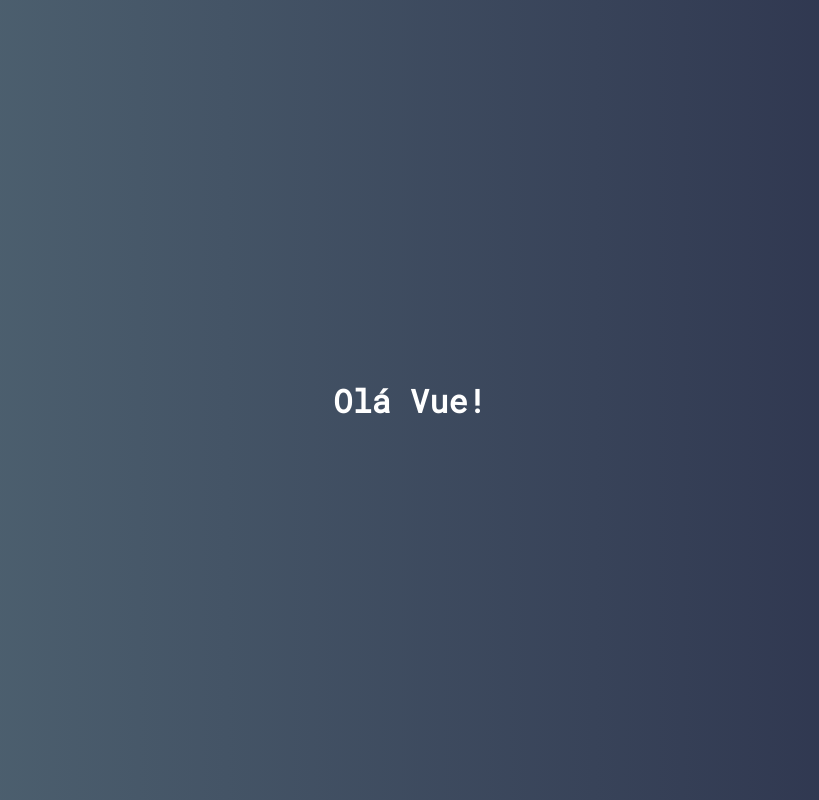
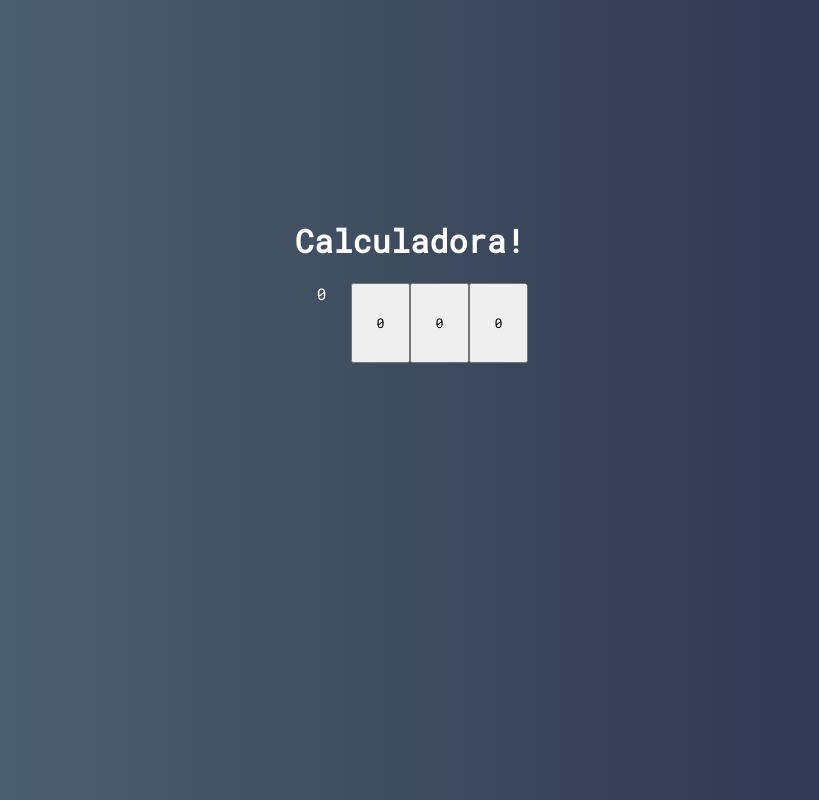
Before and after one commit to hervesson/calculator, a Vue app: page / in a window 1280 px wide. Shown: the whole page, without its empty margins (230-1049 px from the left). Built offline with nearby package versions, Linux system fonts and the light colour scheme.

Commit message:
Criando componentes

```diff
--- a/src/App.vue
+++ b/src/App.vue
@@ -1,14 +1,15 @@
 <template>
     <div id="app">
-        <h1>Olá Vue!</h1>
+        <h1>Calculadora!</h1>
+        <Calculator />
     </div>
 </template>
 
 <script>
+    import Calculator from  './main/Calculator'
     export default {
-
+        components: { Calculator }
     }
-
 </script>
 
 <style>
--- /dev/null
+++ b/src/components/Button.vue
@@ -0,0 +1,14 @@
+<template>
+    <button class="button">
+        0
+    </button>
+</template>
+
+<script>
+    export default {
+        name: 'ButtonLayout'
+    }
+</script>
+
+<style>
+</style>
--- /dev/null
+++ b/src/components/Display.vue
@@ -0,0 +1,14 @@
+<template>
+    <div class="button">
+        0
+    </div>
+</template>
+
+<script>
+    export default {
+        name: 'DisplayLayout'
+    }
+</script>
+
+<style>
+</style>
--- /dev/null
+++ b/src/main/Calculator.vue
@@ -0,0 +1,31 @@
+<template>
+    <div class="calculator">
+        <Display />
+        <Button />
+        <Button />
+        <Button />
+    </div>
+</template>
+
+<script>
+    import Display from '../components/Display'
+    import Button from '../components/Button'
+
+    export default {
+        components: { Display, Button },
+        name: 'CalculatorLayout'
+    }
+</script>
+
+<style>
+    .calculator {
+        height: 320px;
+        width: 236px;
+        border-radius: 5px;
+        overflow: hidden;
+
+        display: grid;
+        grid-template-columns: repeat(4, 25%);
+        grid-template-rows: 1fr 48px 48px 48px 48px 48px;
+    }
+</style>
```
